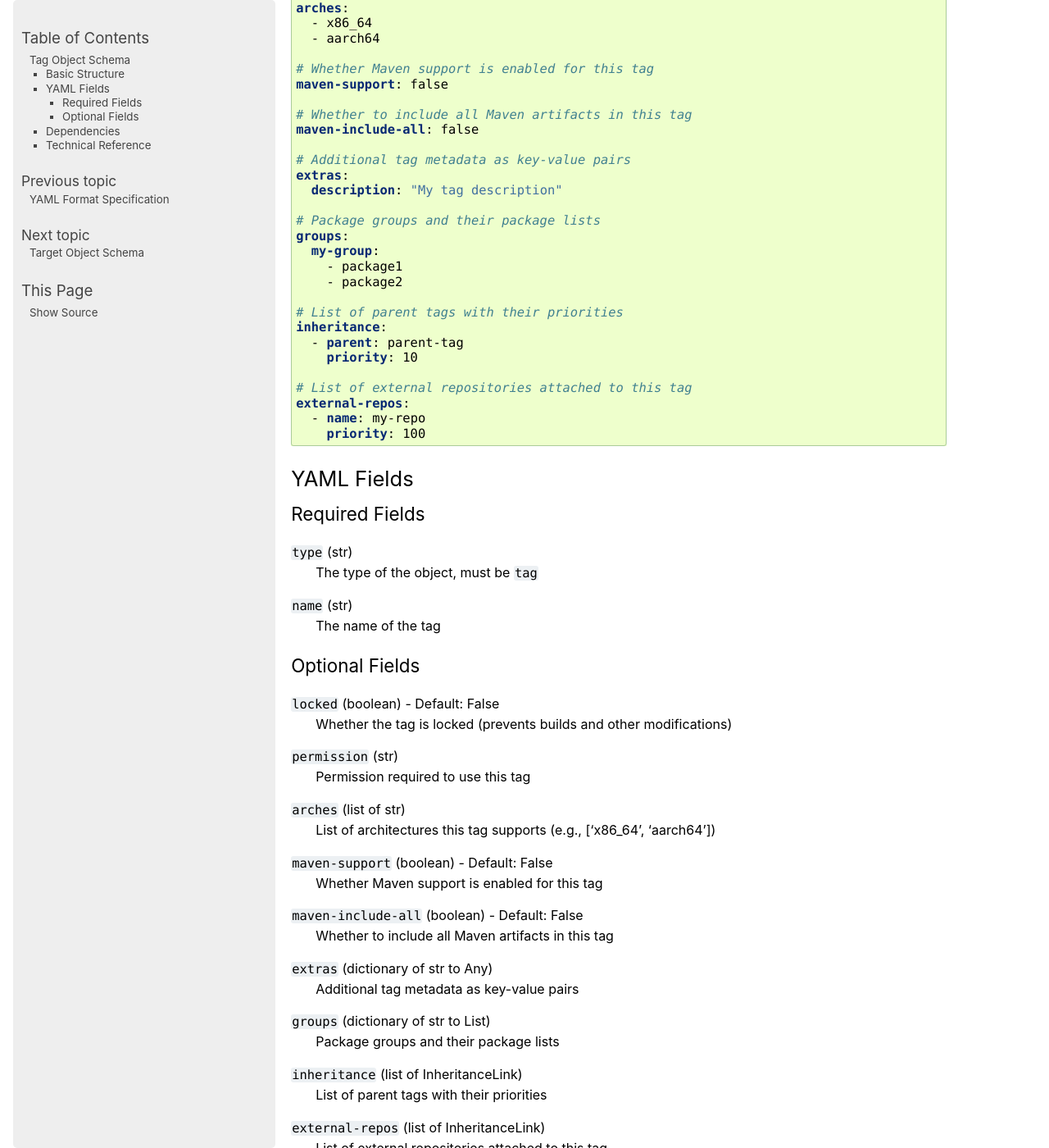
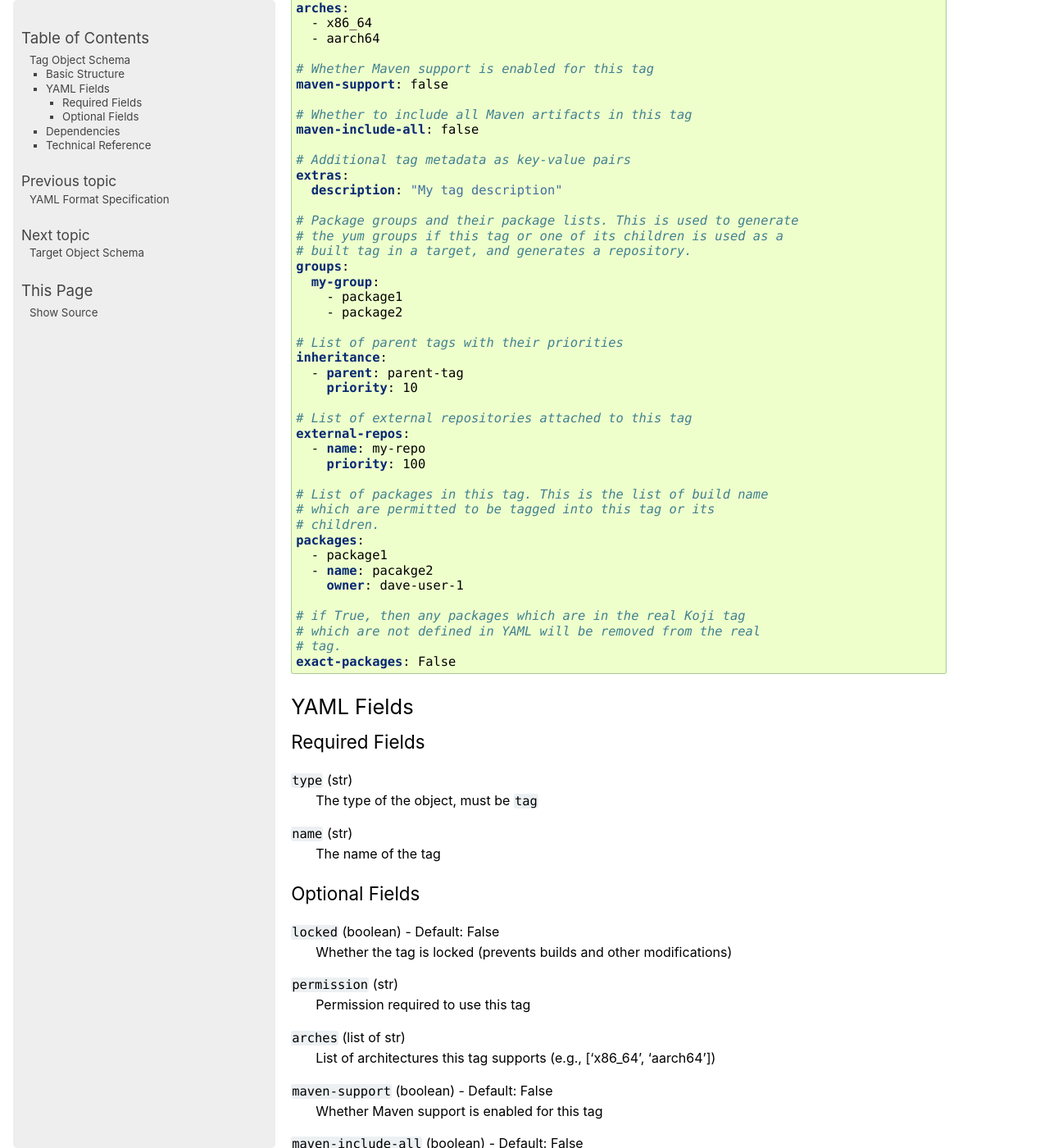
Before and after one commit to obriencj/koji-habitude, a Sphinx documentation site: the page built from docs/yaml_format/tag.rst, in a window 1280 px wide and 1400 px high, scrolled down 494 px. Shown: the whole window at 82% size. Built offline with Sphinx 7.4.7, drawn with Linux system fonts in a browser that asks for light colours; some of the changed text lies outside the part shown.

Commit message:
updated yaml docs for tag

```diff
--- a/docs/yaml_format/tag.rst
+++ b/docs/yaml_format/tag.rst
@@ -36,7 +36,9 @@ Basic Structure
    extras:
      description: "My tag description"
 
-   # Package groups and their package lists
+   # Package groups and their package lists. This is used to generate
+   # the yum groups if this tag or one of its children is used as a
+   # built tag in a target, and generates a repository.
    groups:
      my-group:
        - package1
@@ -51,6 +53,19 @@ Basic Structure
    external-repos:
      - name: my-repo
        priority: 100
+
+   # List of packages in this tag. This is the list of build name
+   # which are permitted to be tagged into this tag or its
+   # children.
+   packages:
+     - package1
+     - name: pacakge2
+       owner: dave-user-1
+
+   # if True, then any packages which are in the real Koji tag
+   # which are not defined in YAML will be removed from the real
+   # tag.
+   exact-packages: False
 
 
 YAML Fields
@@ -87,14 +102,23 @@ Optional Fields
 ``extras`` (dictionary of str to Any)
    Additional tag metadata as key-value pairs
 
-``groups`` (dictionary of str to List)
+``groups`` (dict of str to TagGroup)
    Package groups and their package lists
+
+``exact-groups`` (boolean) - Default: False
+   Whether to remove undeclared groups or group packages from this tag
 
 ``inheritance`` (list of InheritanceLink)
    List of parent tags with their priorities
 
 ``external-repos`` (list of InheritanceLink)
    List of external repositories attached to this tag
+
+``packages`` (list of PackageEntry)
+   List of package names and their owners and blocked state
+
+``exact-packages`` (boolean) - Default: False
+   Whether to remove undeclared packages from this tag
 
 
 Dependencies
```
